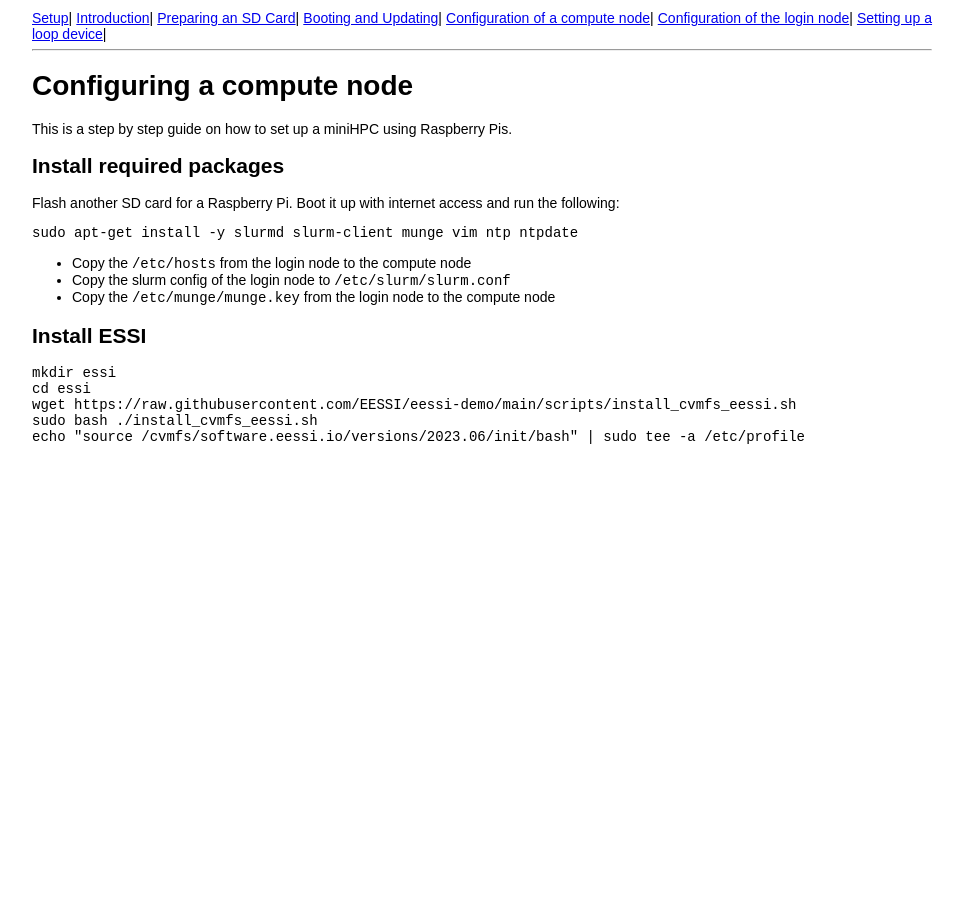
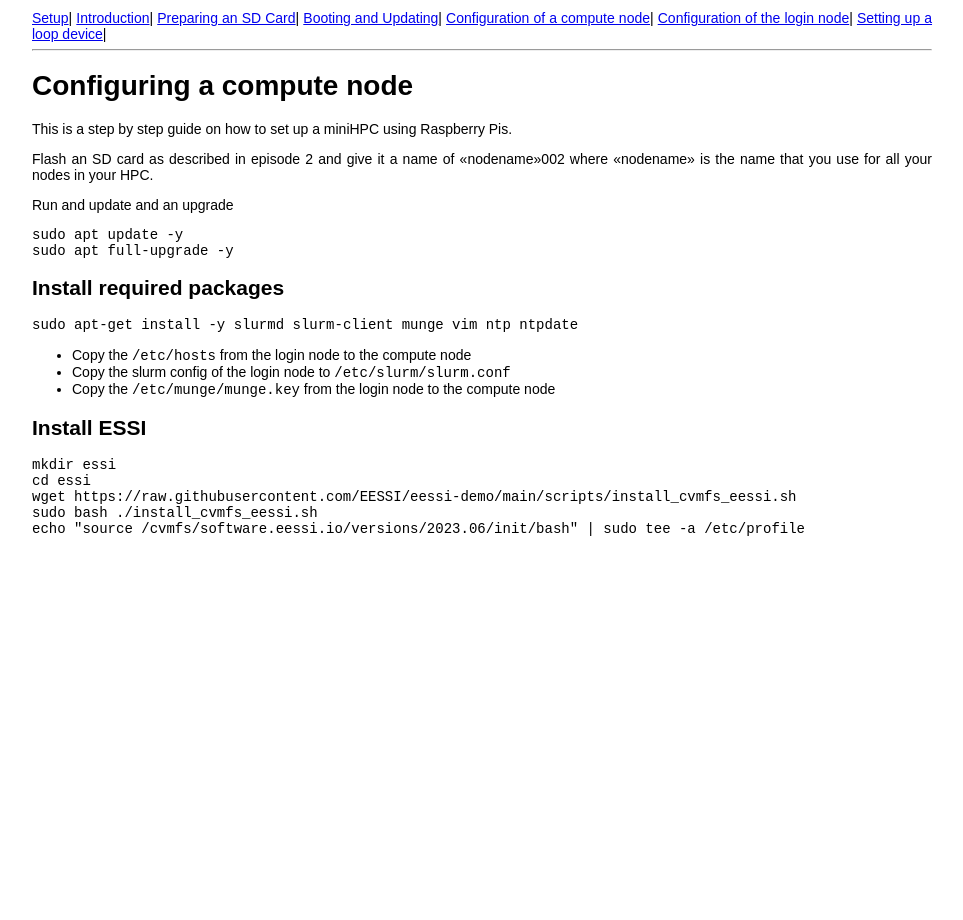
Before and after one commit to carpentriesoffline/Building_a_miniHPC_for_Training, a Jekyll site: the page built from 04-configurationCompute.md, in a window 1280 px wide. Shown: the whole page, without its empty margins (158-1121 px from the left). Built offline with Jekyll 4.4.1, drawn with Linux system fonts in a browser that asks for light colours.

Commit message:
update episode 4

````diff
--- a/04-configurationCompute.md
+++ b/04-configurationCompute.md
@@ -5,9 +5,15 @@ layout: default
 
 This is a step by step guide on how to set up a miniHPC using Raspberry Pis.
 
+Flash an SD card as described in episode 2 and give it a name of <<nodename>>002 where <<nodename>> is the
+name that you use for all your nodes in your HPC.
+
+Run and update and an upgrade
+```bash
+sudo apt update -y
+sudo apt full-upgrade -y
+```
 ## Install required packages
-
-Flash another SD card for a Raspberry Pi. Boot it up with internet access and run the following:
 
 ```bash
 sudo apt-get install -y slurmd slurm-client munge vim ntp ntpdate
````
